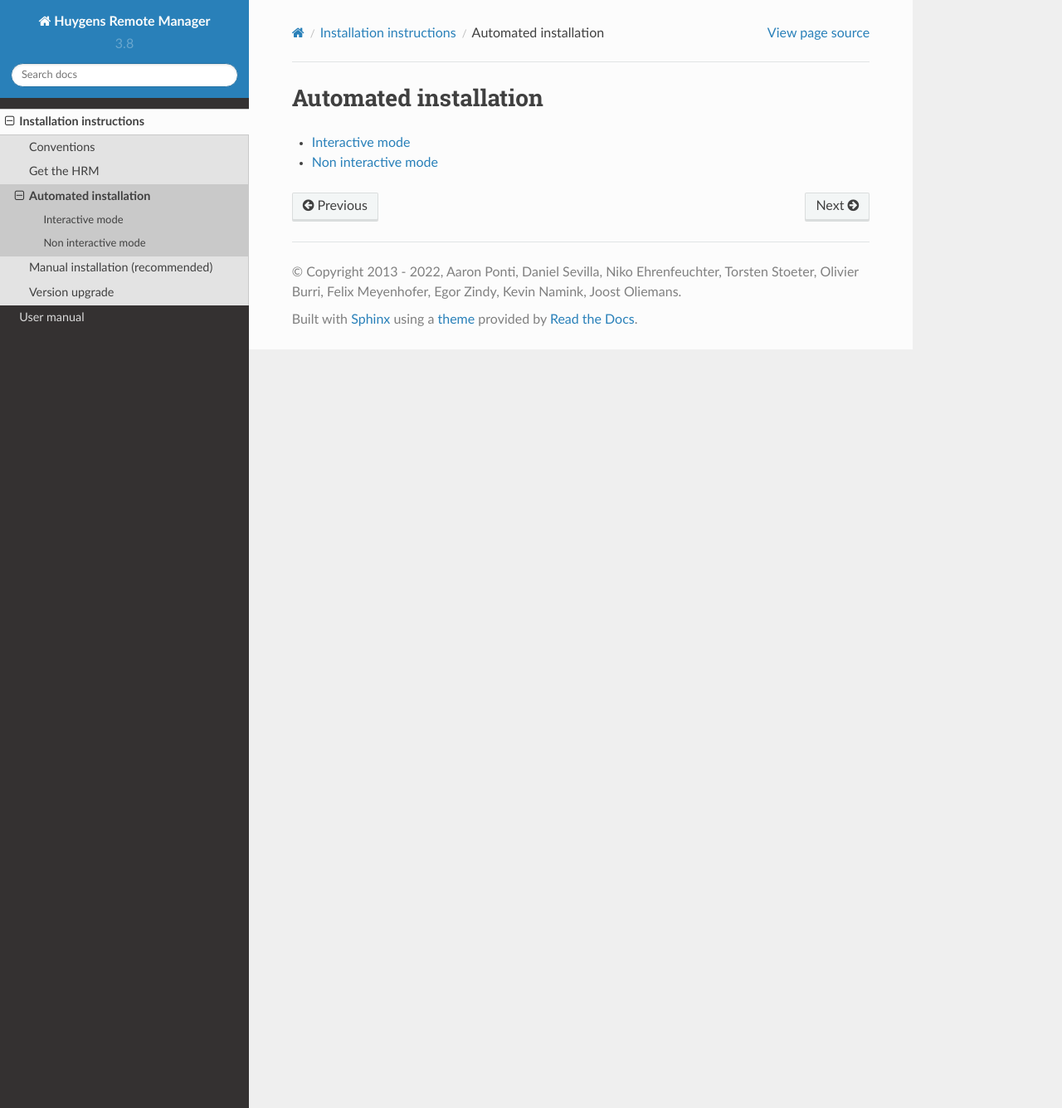
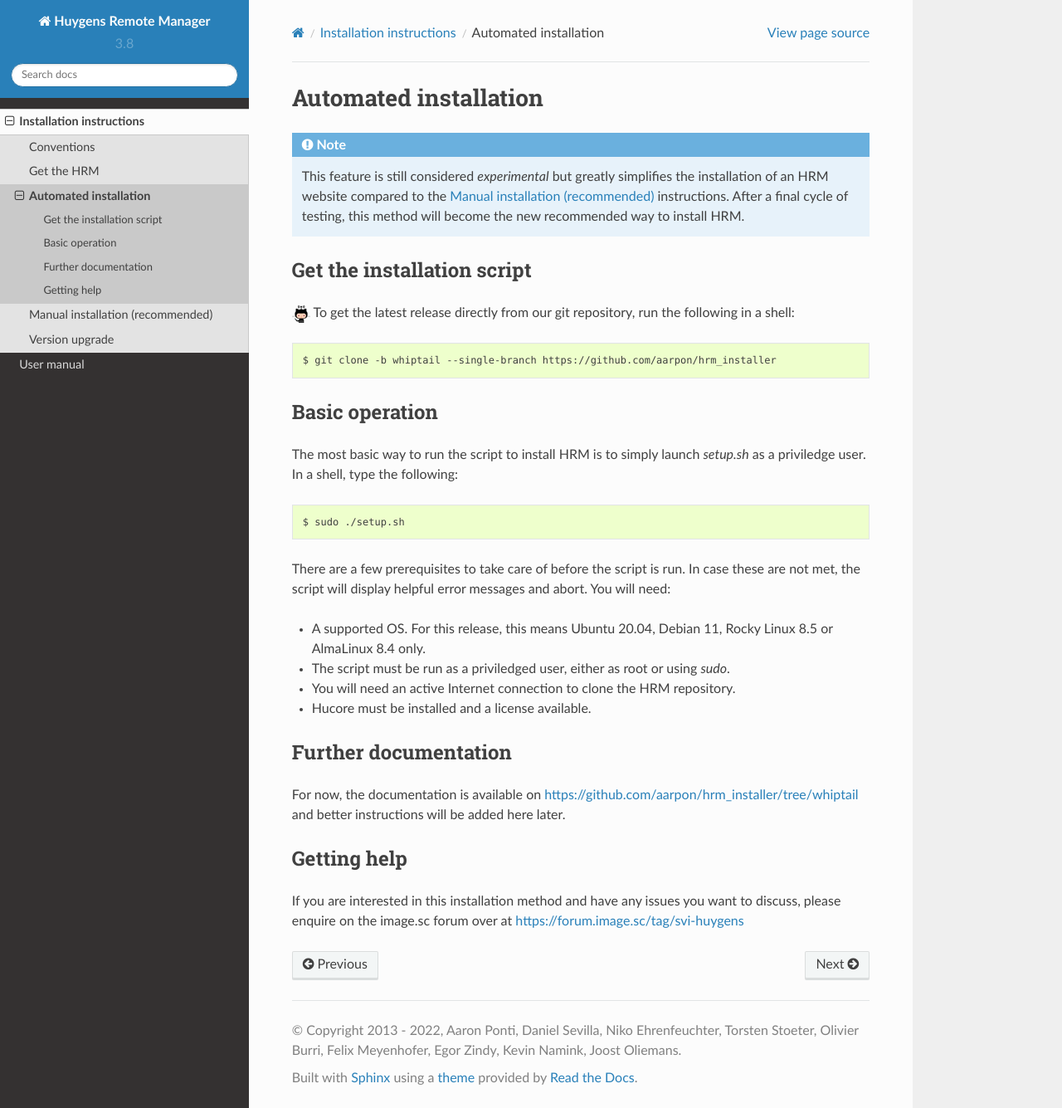
Before and after one commit to aarpon/hrm_docs, a Sphinx documentation site: the page built from docs/admin/script_install.rst, in a window 1280 px wide and 1335 px high. Shown: the whole window at 83% size. Built offline with Sphinx 7.4.7 and the Read the Docs theme 2.0.0, drawn with Linux system fonts in a browser that asks for light colours.

Commit message:
Placeholder for the automated script documentation

```diff
--- a/docs/admin/script_install.rst
+++ b/docs/admin/script_install.rst
@@ -7,8 +7,44 @@
 Automated installation
 **********************
 
-.. toctree::
-   :maxdepth: 1
+.. note::
 
-   script_install_interactive
-   script_install_non_interactive
+    This feature is still considered *experimental* but greatly simplifies the
+    installation of an HRM website compared to the :ref:`manual_install` instructions.
+    After a final cycle of testing, this method will become the new
+    recommended way to install HRM.
+
+Get the installation script
+===========================
+
+|github| To get the latest release directly from our git repository, run the following in a shell:
+
+.. code:: bash
+
+    $ git clone -b whiptail --single-branch https://github.com/aarpon/hrm_installer
+
+Basic operation
+===============
+
+The most basic way to run the script to install HRM is to simply launch `setup.sh` as a priviledge user. In a shell, type the following:
+
+.. code:: bash
+
+    $ sudo ./setup.sh
+
+There are a few prerequisites to take care of before the script is run. In case these are not met, the script will display helpful error messages and abort. You will need:
+
+* A supported OS. For this release, this means Ubuntu 20.04, Debian 11, Rocky Linux 8.5 or AlmaLinux 8.4 only.
+* The script must be run as a priviledged user, either as root or using `sudo`.
+* You will need an active Internet connection to clone the HRM repository.
+* Hucore must be installed and a license available.
+
+Further documentation
+=====================
+
+For now, the documentation is available on https://github.com/aarpon/hrm_installer/tree/whiptail and better instructions will be added here later.
+
+Getting help
+============
+
+If you are interested in this installation method and have any issues you want to discuss, please enquire on the image.sc forum over at https://forum.image.sc/tag/svi-huygens
```
